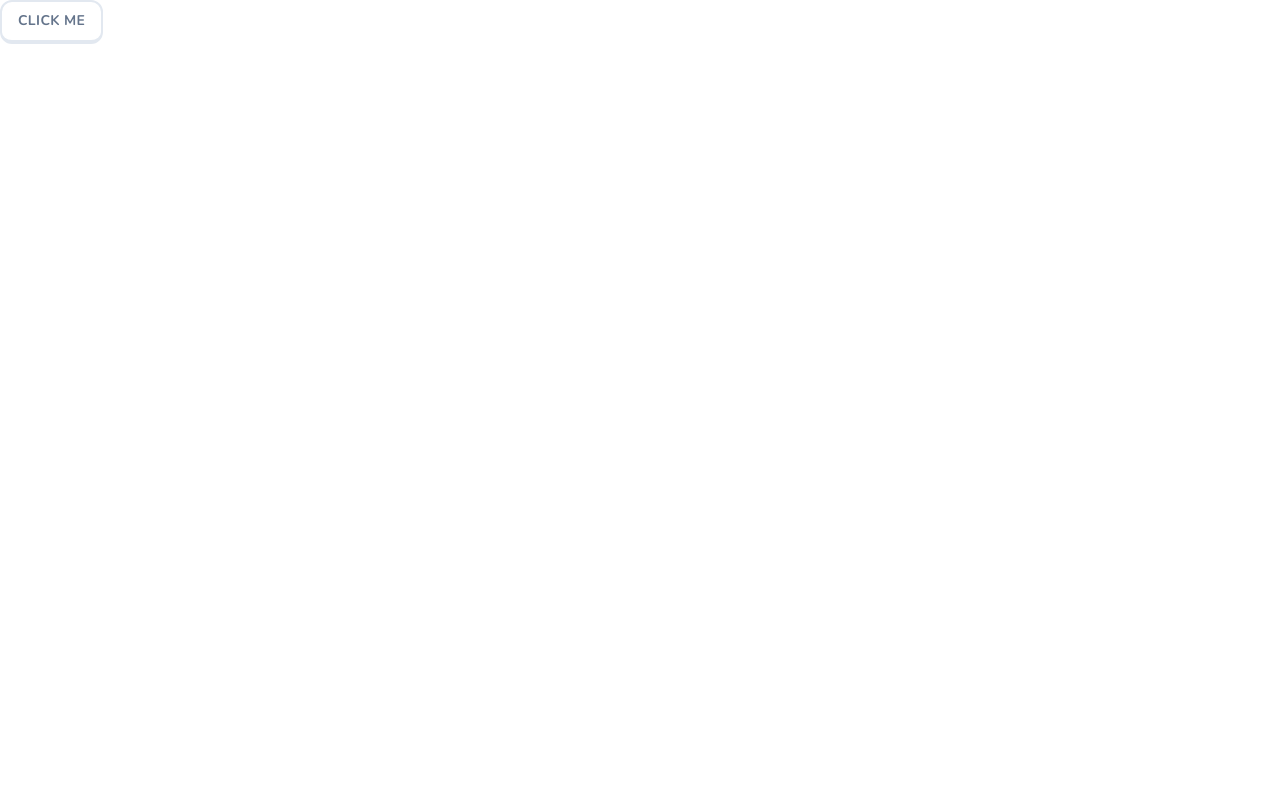
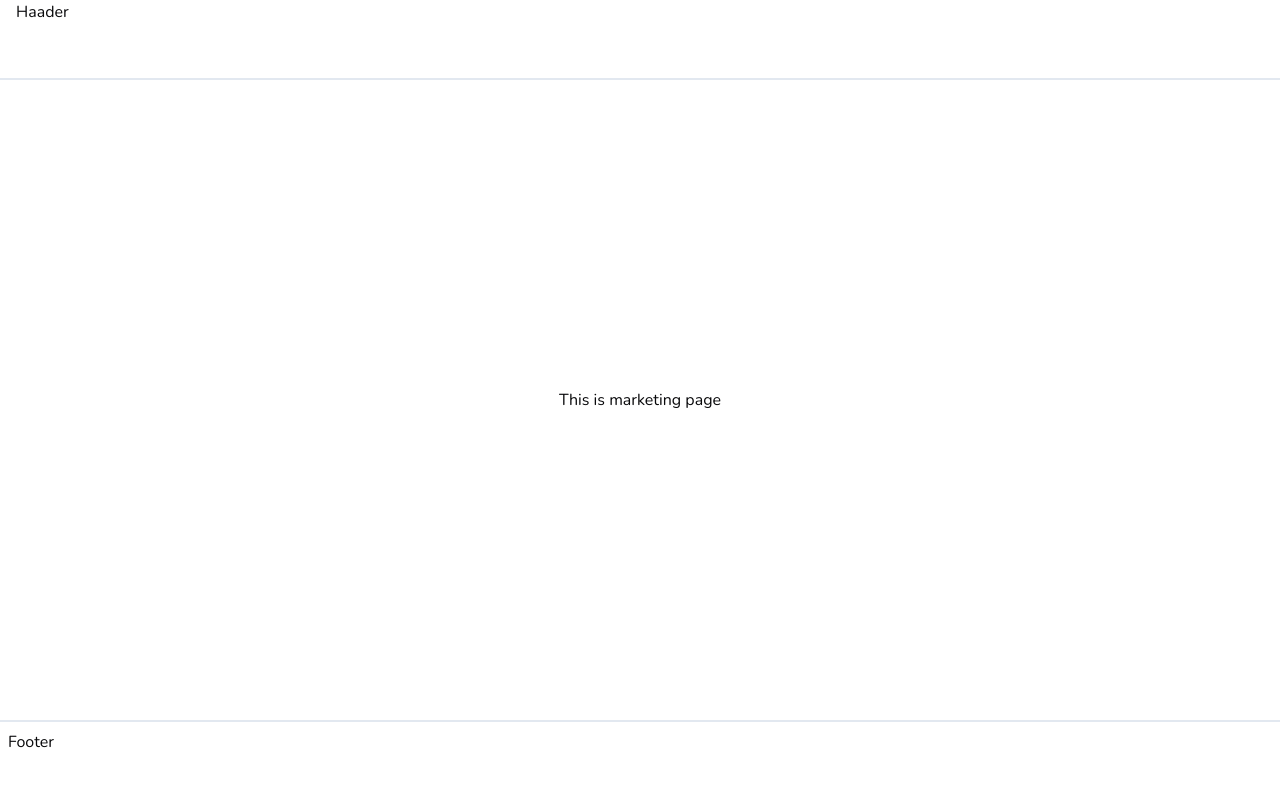
Before and after one commit to TadevosyannGarik/NestJs-Destiny, a Next.js app: page / in a window 1280 px wide. Shown: the top 786 px of the page. Built offline with nearby package versions, Linux system fonts and the light colour scheme.

Commit message:
Marketing Skeleton

```diff
--- /dev/null
+++ b/app/(marketing)/footer.tsx
@@ -0,0 +1,7 @@
+export const Footer = () => {
+    return (
+        <footer className="hidden lg:block h-20 w-full border-t-2 border-slate-200 p-2">
+            Footer
+        </footer>
+    );
+};
--- /dev/null
+++ b/app/(marketing)/header.tsx
@@ -0,0 +1,7 @@
+export const Header = () => {
+    return (
+        <header className="h-20 w-full border-b-2 border-slate-200 px-4">
+            Haader
+        </header>
+    );
+};
--- /dev/null
+++ b/app/(marketing)/layout.tsx
@@ -0,0 +1,21 @@
+import { Footer } from "./footer";
+import { Header } from "./header";
+
+
+type Props = {
+    children: React.ReactNode;
+}
+
+const MarketingLayout = ({ children }: Props) => {
+    return (
+        <div className="min-h-screen flex flex-col">
+            <Header />
+            <main className="flex-1 flex flex-col items-center justify-center">
+                {children}
+            </main>
+            <Footer />
+        </div>
+    );
+};
+
+export default MarketingLayout;
--- a/app/page.tsx
+++ b/app/(marketing)/page.tsx
@@ -1,11 +1,10 @@
 import { Button } from "@/components/ui/button";
+
 
 export default function Home() {
     return (
         <div>
-            <Button>
-                Click Me
-            </Button>
+            This is marketing page
         </div>
     );
-}
+};
```
